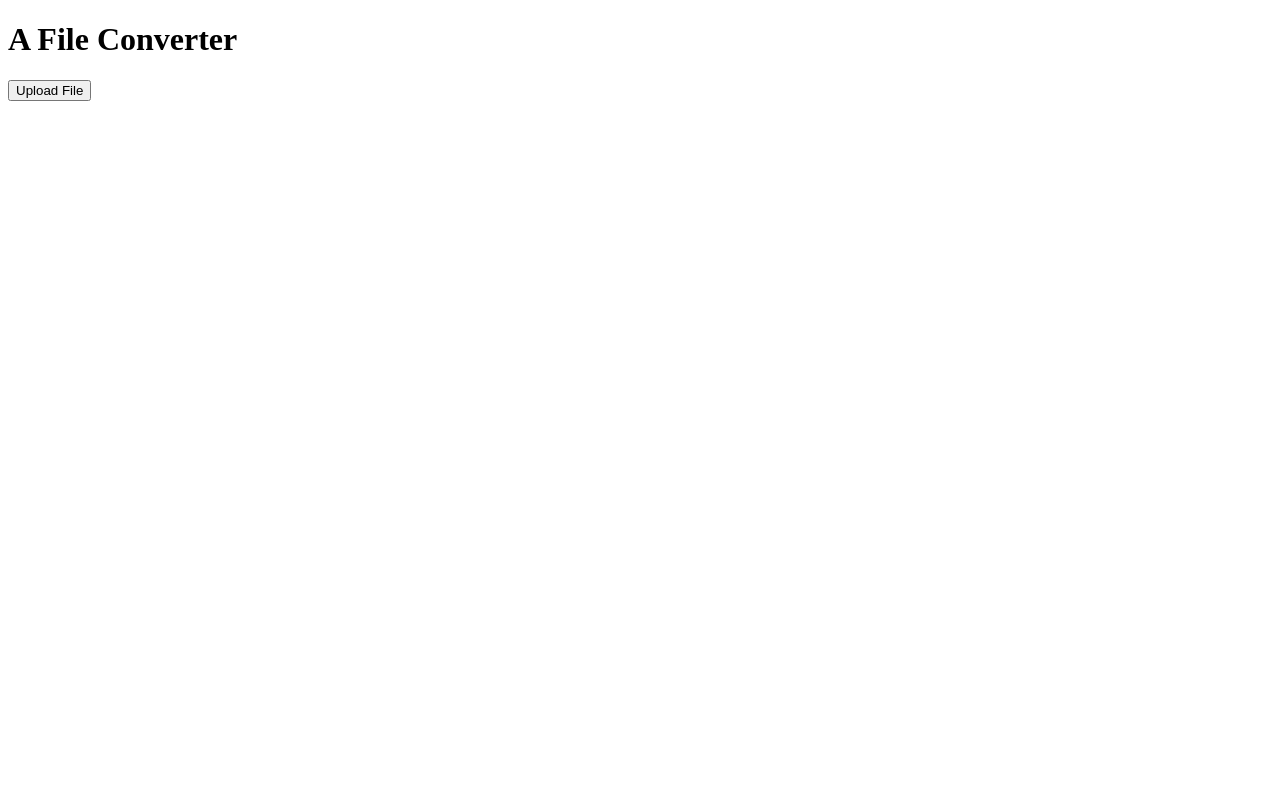
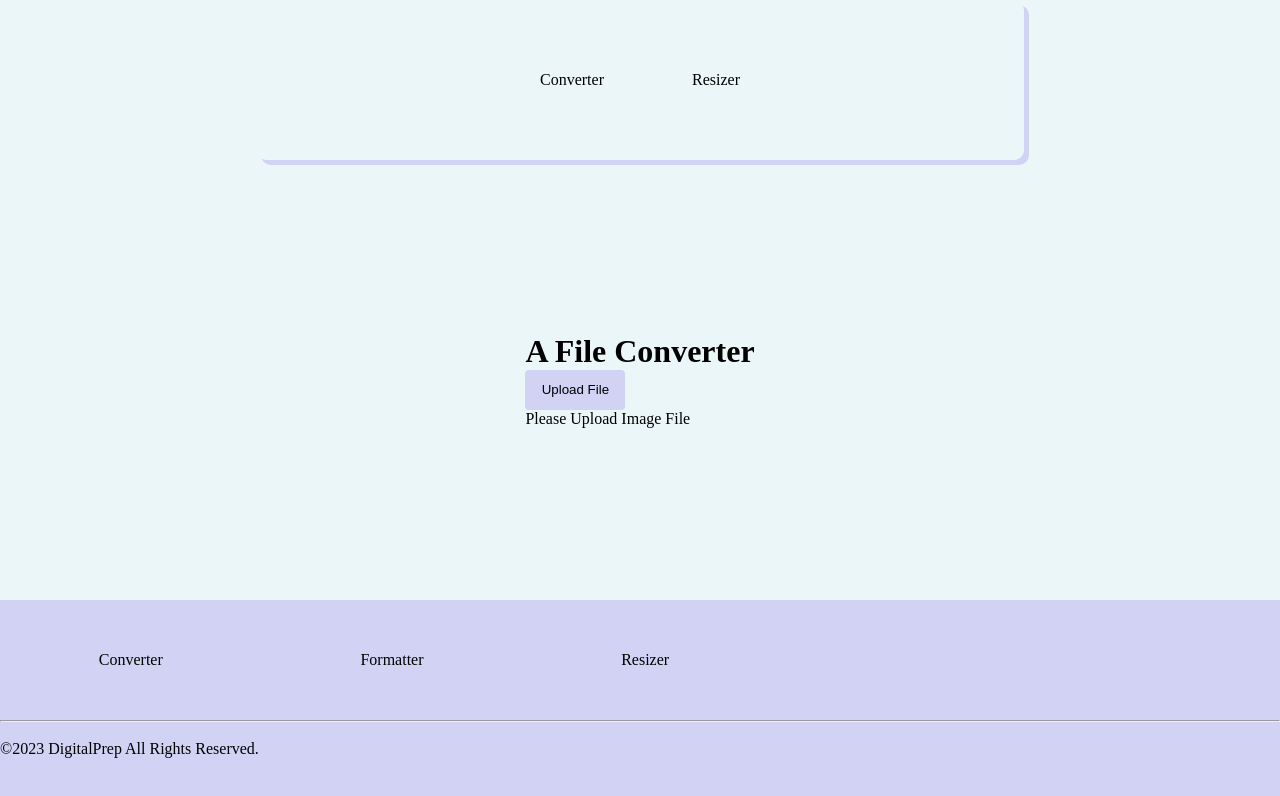
Before and after one commit to babykumari152/FileConverter, a Next.js app in the folder Next-Boilerplate/: page / in a window 1280 px wide. Shown: the top 796 px of the page. Built offline with nearby package versions, Linux system fonts and the light colour scheme.

Commit message:
png to pdf converter

```diff
--- a/Next-Boilerplate/components/converter.js
+++ b/Next-Boilerplate/components/converter.js
@@ -6,6 +6,7 @@ import FileDownload from './fileDownload';
 import { getFileType } from '../public/helper';
 import { fileTypes } from '../public/constant';
 import ImageToPDF from './type-conversion/ImageToPDF';
+import style from '../public/styles/convert.module.css';
 
 function IndexPage() {
   const [file, setFile] = useState(null);
@@ -34,10 +35,11 @@ function IndexPage() {
   };
 
   return (
-    <div>
+    <div className={style.container}>
       <h1>A {fileType} File Converter</h1>
       <FileUpload onFileUpload={handleFileUpload} />
-      {fileType==fileTypes.PNG && <ImageToPDF file={file} /> }
+      {fileType==fileTypes.PNG ? <ImageToPDF file={file} /> : !fileType?
+      <p>Please Upload Image File</p>:<p>Please upload supported file</p>}
       {convertedFile && (
         <FileDownload convertedFile={convertedFile} />
       )}
--- /dev/null
+++ b/Next-Boilerplate/components/footer.js
@@ -0,0 +1,14 @@
+import style from '../public/styles/footer.module.css';
+const Footer = () =>{
+    return(<div className={style.container}>
+        <div className={style.rowItem}>
+        <div>Converter</div>
+        <div>Formatter</div>
+        <div>Resizer</div>
+        </div>
+        <hr/><br/>
+        <span>&copy;2023 DigitalPrep All Rights Reserved.</span>
+    </div>)
+}
+
+export default Footer;
--- /dev/null
+++ b/Next-Boilerplate/components/header.js
@@ -0,0 +1,15 @@
+import style from '../public/styles/header.module.css';
+const Header = () =>{
+    return (
+        <div className='' >
+            <div className={style.container}>
+                <div className={style.nav}>
+                <span>Converter</span>
+                <span>Resizer</span>
+                </div>
+
+            </div>
+        </div>
+    )
+}
+export default Header;
--- a/Next-Boilerplate/components/type-conversion/ImageToPDF.js
+++ b/Next-Boilerplate/components/type-conversion/ImageToPDF.js
@@ -25,8 +25,8 @@ const ImageToPDF = ({file})=>{
         pdfFile.save('converted.pdf');
 
     }
-    console.log(file)
-    return(<div><Image src={file} width={150} height={150}  />
+
+    return(<div className='container'><Image src={file} width={150} height={150}  />
         <button onClick={convert}>convert to pdf</button>
         {pdfFile &&<button onClick={download}>Download</button>}
         </div>)
--- /dev/null
+++ b/Next-Boilerplate/pages/_app.js
@@ -0,0 +1,9 @@
+
+
+import '../public/styles/global.css';
+
+function MyApp({ Component, pageProps }) {
+  return <Component {...pageProps} />;
+}
+
+export default MyApp;
--- a/Next-Boilerplate/pages/index.js
+++ b/Next-Boilerplate/pages/index.js
@@ -1,9 +1,15 @@
 import React from 'react';
 import Converter from '../components/converter';
+import Footer from '../components/footer';
+import Header from '../components/header';
 
 const Home = ()=>{
-    return (<div><nav></nav>
+    return (<div className='main-container'>
+
+        <Header />
         <Converter />
+        <Footer />
+
     </div>)
 }
 export default Home
--- /dev/null
+++ b/Next-Boilerplate/public/styles/convert.module.css
@@ -0,0 +1,7 @@
+.container{
+    display: flex;
+    flex-direction: column;
+    align-self: center;
+    justify-content: space-around;
+    max-height: 300px;
+}
--- /dev/null
+++ b/Next-Boilerplate/public/styles/footer.module.css
@@ -0,0 +1,17 @@
+.container{
+    width: 100vw;
+    background-color: var(--btn);
+    height: 25vh;
+
+}
+.rowItem{
+
+    width: 60%;
+    display: flex;
+    flex-direction: row;
+    justify-content: space-around;
+    align-items: center;
+    height: 60%;
+
+
+}
--- /dev/null
+++ b/Next-Boilerplate/public/styles/global.css
@@ -0,0 +1,43 @@
+:root{
+    --bg:rgb(235, 246, 248);
+    --btn:rgb(210, 210, 244);
+    --btnhvr:rgba(210,210,244,0.5);
+
+}
+*{
+    padding: 0;
+    margin: 0;
+}
+body{
+    background-color: var(--bg);
+}
+.main-container{
+    display: flex;
+    flex-direction: column;
+    align-items: center;
+    height: 100vh;
+    width:100vw;
+    justify-content: space-between;
+}
+button{
+    border:none;
+    width: 100px;
+    background-color: var(--btn);
+    height: 40px;
+    border-radius: 4px;
+}
+button:hover{
+    background-color: var(--btn);
+    box-shadow:
+    0 0 10px  var(--btnhvr),
+    0 0 20px  var(--btnhvr),
+    0 0 30px  var(--btnhvr),
+    0 0 40px  var(--btnhvr),
+    0 0 50px  var(--btnhvr),
+    0 0 60px  var(--btnhvr)
+
+}
+
+.flex-row{
+    display: flex;
+}
--- /dev/null
+++ b/Next-Boilerplate/public/styles/header.module.css
@@ -0,0 +1,18 @@
+.container{
+    width: 60vw;
+    max-width: 800px;
+    height:20vh;
+    max-height: 250px;
+    border-radius: 10px;
+    box-shadow: 5px 5px var(--btn);
+    display: flex;
+    flex-direction: column;
+    justify-content: center;
+    align-items: center;
+}
+.nav{
+    display: flex;
+    width: 200px;
+    justify-content: space-between;
+    align-items: flex-end;
+}
```
Also changed, not shown: Next-Boilerplate/public/index.html (added, +11 -0 lines).
